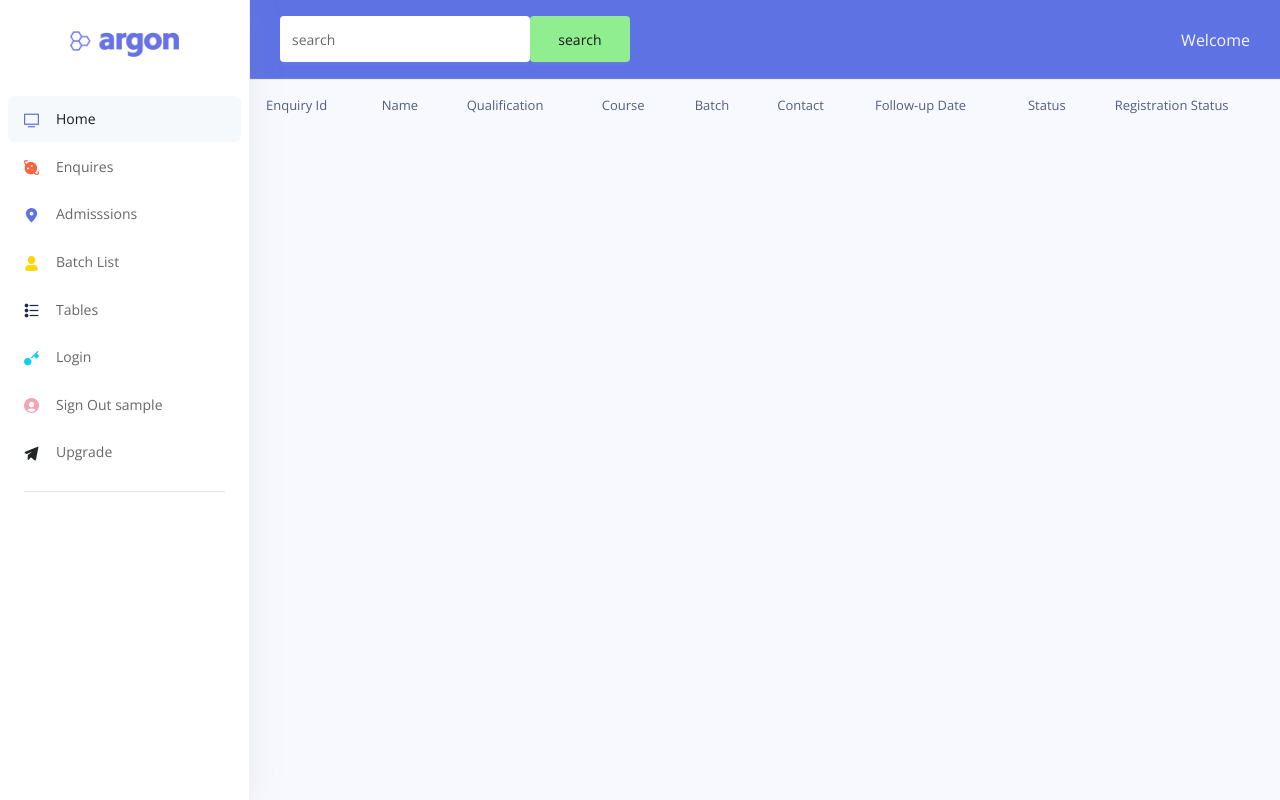
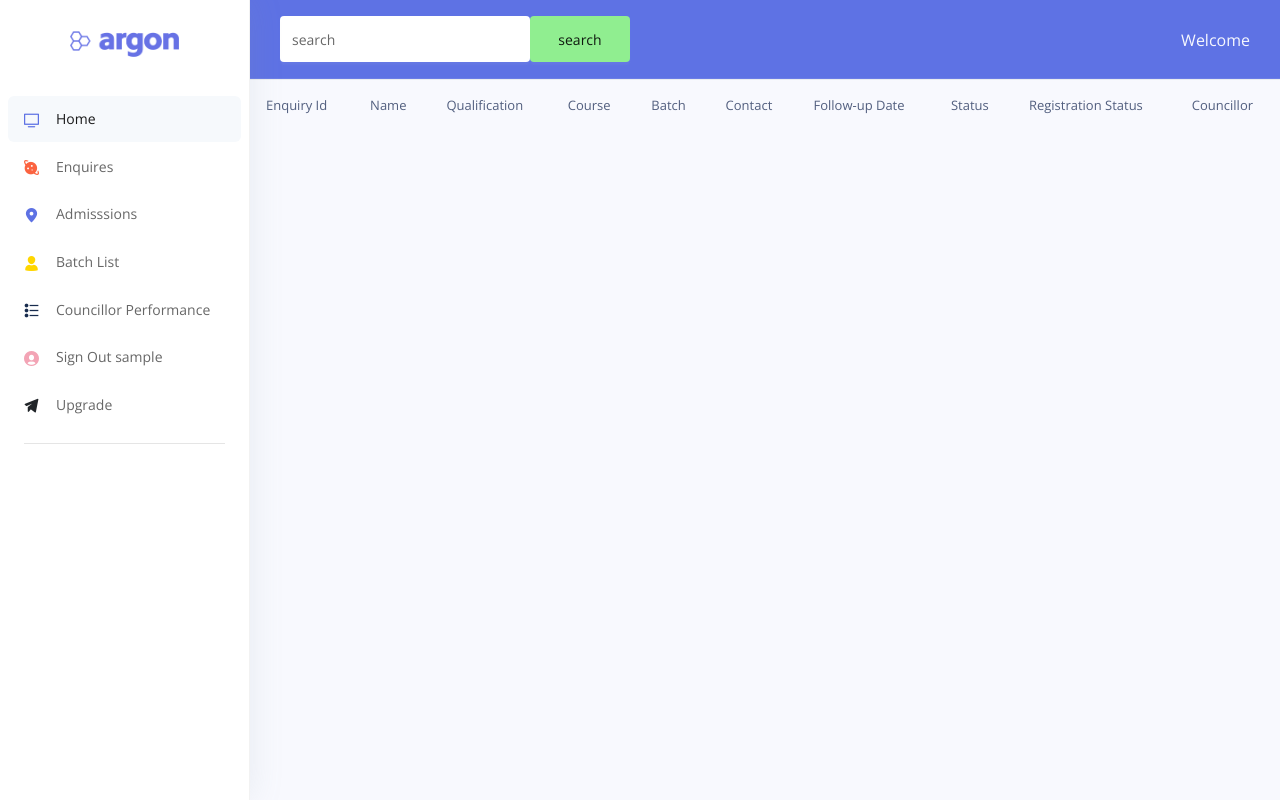
Before and after one commit to unnievarghese/crm, a Django app: page /crm/enquiry_list in a window 1280 px wide. Run offline with Django 3.2, Linux system fonts and the light colour scheme; the visitor is signed in with stand-in values (Sample User, id 1); data that the repository does not hold is empty; some libraries are stand-ins or nearby versions.

Commit message:
april 14

```diff
--- a/crm_automation/crm/forms.py
+++ b/crm_automation/crm/forms.py
@@ -37,7 +37,6 @@ class batch_creation_form(ModelForm):
         fields='__all__'
         widgets = {
             'batch_code': forms.TextInput(attrs={'class': 'form-control'}),
-            'course': forms.TextInput(attrs={'class': 'form-control'}),
             'batch_date': forms.DateInput(attrs={'class': 'form-control'}),
             'course_fee': forms.TextInput(attrs={'class': 'form-control'}),
         }
@@ -69,6 +68,7 @@ class enquiry_creation_form(ModelForm):
             'enquirydate': forms.DateInput(attrs={'class': 'form-control'}),
             'followup_date': forms.DateInput(attrs={'class': 'form-control'}),
             'email': forms.EmailInput(attrs={'class': 'form-control'}),
+            'councillor': forms.EmailInput(attrs={'class': 'form-control', 'readonly': 'readonly'}),
 
         }
     def clean(self):
@@ -88,6 +88,7 @@ class admission_creation_form(ModelForm):
             'enquiryid': forms.TextInput(attrs={'class': 'form-control'}),
             'coursefee': forms.TextInput(attrs={'class': 'form-control'}),
             'date': forms.DateInput(attrs={'class': 'form-control'}),
+            'councillor': forms.TextInput(attrs={'class': 'form-control','readonly':'readonly'}),
         }
 
     def clean(self):
--- a/crm_automation/crm/models.py
+++ b/crm_automation/crm/models.py
@@ -41,6 +41,7 @@ class Enquiry(models.Model):
         ('Cancel','Cancel')
     }
     status=models.CharField(max_length=20,choices=action)
+    councillor=models.CharField(max_length=50,null=True)
 
     def __str__(self):
         return str(self.enquiryid)
@@ -51,6 +52,7 @@ class Admission(models.Model):
     coursefee=models.IntegerField()
     batch_code=models.ForeignKey(Batch,on_delete=models.CASCADE)
     date=models.DateField(default=date.today())
+    councillor=models.CharField(max_length=50,null=True)
 
     def __str__(self):
         return self.admission_no
--- a/crm_automation/crm/templates/crm/admission_list.html
+++ b/crm_automation/crm/templates/crm/admission_list.html
@@ -10,6 +10,7 @@
             <td>Course Fee</td>
             <td>Batch Code</td>
             <td>Date</td>
+            <td>Councillor</td>
         </tr>
         {%for admission in admissions%}
         <tr>
@@ -18,6 +19,7 @@
             <td>{{admission.coursefee}}</td>
             <td>{{admission.batch_code}}</td>
             <td>{{admission.date}}</td>
+            <td>{{admission.councillor}}</td>
         </tr>
         {%endfor%}
     </table>
--- a/crm_automation/crm/templates/crm/base.html
+++ b/crm_automation/crm/templates/crm/base.html
@@ -60,18 +60,22 @@
                 <span class="nav-link-text">Batch List</span>
               </a>
             </li>
+          {%if user.is_superuser%}
             <li class="nav-item">
-              <a class="nav-link" href="examples/tables.html">
+              <a class="nav-link" href="{%url 'councillor'%}">
                 <i class="ni ni-bullet-list-67 text-default"></i>
-                <span class="nav-link-text">Tables</span>
+                <span class="nav-link-text">Councillor Performance</span>
               </a>
             </li>
+          {%endif%}
+            {%if user == "AnonymousUser" %}
             <li class="nav-item">
               <a class="nav-link" href="{%url 'signin'%}">
                 <i class="ni ni-key-25 text-info"></i>
                 <span class="nav-link-text">Login</span>
               </a>
             </li>
+            {%endif%}
 
       {%if user != "AnonymousUser" %}
             <li class="nav-item">
@@ -305,9 +309,11 @@
 <!--              </nav>-->
 <!--            </div>-->
             <div class="col-lg-12 col-12 text-left">
+            {%if user.is_superuser%}
               <a href="{%url 'councilorcreation'%}" class="btn btn-sm btn-neutral">Register New Councillor</a>
               <a href="{%url 'createcourse'%}" class="btn btn-sm btn-neutral">Create New Course</a>
               <a href="{%url 'batch'%}" class="btn btn-sm btn-neutral">Create New Batch</a>
+            {%endif%}
               <a href="{%url 'enquiry'%}" class="btn btn-sm btn-neutral">Create New Enquiry</a>
               <a href="{%url 'paymentdetails'%}" class="btn btn-sm btn-neutral">Make Payment</a>
             </div>
--- a/crm_automation/crm/templates/crm/batch_list.html
+++ b/crm_automation/crm/templates/crm/batch_list.html
@@ -13,6 +13,7 @@
             <td>Batch Date</td>
             <td>Course Fee</td>
             <td>Batch Status</td>
+            <td>Fee Detail</td>
         </tr>
         {%for batch in batches%}
         <tr>
@@ -22,6 +23,7 @@
             <td>{{batch.batch_date}}</td>
             <td>{{batch.course_fee}}</td>
             <td>{{batch.batch_status}}</td>
+            <td><a href="{%url 'batch_payment' batch.batch_code %}">click for details</a></td>
         </tr>
         {%endfor%}
     </table>
--- a/crm_automation/crm/templates/crm/enquiry_list.html
+++ b/crm_automation/crm/templates/crm/enquiry_list.html
@@ -4,6 +4,7 @@
 
 {%block body_block%}
 <body>
+
     <table class="table">
         <tr>
             <td>Enquiry Id</td>
@@ -15,6 +16,7 @@
             <td>Follow-up Date</td>
             <td>Status</td>
             <td> Registration Status</td>
+            <td>Councillor</td>
         </tr>
         {% for enquiry in enquires %}
         <tr>
@@ -27,10 +29,11 @@
             <td>{{enquiry.followup_date}}</td>
             <td>{{enquiry.status}}</td>
             {%if enquiry.status == 'call_back'%}
-                <td><a href="{%url 'admission' enquiry.enquiryid%}"> Register </a></td>
+                <td><a href="{%url 'admission' enquiry.enquiryid enquiry.councillor%}"> Register </a></td>
             {%else%}
                 <td>Admitted</td>
             {%endif%}
+            <td>{{enquiry.councillor}}</td>
         </tr>
         {%endfor%}
     </table>
--- a/crm_automation/crm/urls.py
+++ b/crm_automation/crm/urls.py
@@ -1,6 +1,6 @@
 from django.urls import path
 from crm.views import councillor_creation,signin,course_creation,homepage,signout,batch_creation,enquiry_creation,\
-    admission_creation,paymentdetails,makepayment,enquirylist,admissionlist,batch_list
+    admission_creation,paymentdetails,makepayment,enquirylist,admissionlist,batch_list,batch_payment,councillor_performance
 
 urlpatterns = [
     path('councillorcreation',councillor_creation.as_view(),name='councilorcreation'),
@@ -9,12 +9,13 @@ urlpatterns = [
     path('signout',signout.as_view(),name='signout'),
     path('batchcreation',batch_creation.as_view(),name='batch'),
     path('enquirycreation',enquiry_creation.as_view(),name='enquiry'),
-    path('admission/<str:id>',admission_creation.as_view(),name='admission'),
+    path('admission/<str:id>/<str:pk>',admission_creation.as_view(),name='admission'),
     path('paymentdetails',paymentdetails.as_view(),name='paymentdetails'),
     path('makepayment/<str:id>',makepayment.as_view(),name='payment'),
     path('home',homepage.as_view(),name='home'),
     path('enquiry_list',enquirylist.as_view(),name='enquirylist'),
     path('admission_list',admissionlist.as_view(),name='admissionlist'),
     path('batch_list',batch_list.as_view(),name='batchlist'),
-
+    path('batch_payment/<str:id>',batch_payment.as_view(),name='batch_payment'),
+    path('councillor_performance',councillor_performance.as_view(),name='councillor')
 ]
--- a/crm_automation/crm/views.py
+++ b/crm_automation/crm/views.py
@@ -9,6 +9,8 @@ from django.db.models import Q
 from django.contrib.auth.forms import User
 from datetime import datetime
 from django.db.models import Sum
+from django.contrib.auth import get_user_model
+
 
 class signin(TemplateView):
     context={}
@@ -52,7 +54,7 @@ class councillor_creation(PermissionRequiredMixin, TemplateView):
         form = self.form_class(request.POST)
         if form.is_valid():
             form.save()
-            return render(request,'crm/centreheadpage.html')
+            return redirect('home')
         return redirect('councilorcreation')
 
 class course_creation(PermissionRequiredMixin,TemplateView):
@@ -93,6 +95,7 @@ class homepage(LoginRequiredMixin,TemplateView):
         self.context['batch']=total_batches
         total_councillors=len(User.objects.all())-1
         self.context['councilor']=total_councillors
+        self.context['user']=request.user
 
 #       Line chart
         monthly_payment = ['0', '0', '0', '0', '0', '0', '0', '0', '0', '0', '0', '0', '0']
@@ -153,7 +156,6 @@ class enquiry_creation(LoginRequiredMixin,TemplateView):
                 enquiryid_list.append(enquiry.enquiryid)
             last_enquiry_id = sorted(enquiryid_list, key=lambda x: int(x[7:]),reverse=True)[-1]
             lst = int(last_enquiry_id.split('-')[1]) + 1
-            print(last_enquiry_id.split('-'))
             enquiry_id = 'Enquiry-' + str(lst)
         # if enquiry_obj:
         #     last_enquiry_id = enquiry_obj.enquiryid
@@ -163,7 +165,7 @@ class enquiry_creation(LoginRequiredMixin,TemplateView):
         else:
             enquiry_id = 'Enquiry-1'
         form=self.form_class
-        self.context['form']=form(initial={'enquiryid':enquiry_id})
+        self.context['form']=form(initial={'enquiryid':enquiry_id,'councillor': request.user})
         return render(request,self.template_name,self.context)
 
     def post(self, request, *args, **kwargs):
@@ -189,8 +191,9 @@ class admission_creation(LoginRequiredMixin,TemplateView):
         else:
             admission_no = 'admission-1'
         enquiry_id=kwargs.get('id')
+        councillor=kwargs.get('pk')
         form=self.form_class
-        self.context['form']=form(initial={'enquiryid':enquiry_id,'admission_no':admission_no})
+        self.context['form']=form(initial={'enquiryid':enquiry_id,'admission_no':admission_no,'councillor':councillor})
         return render(request,self.template_name,self.context)
     def post(self, request, *args, **kwargs):
         form=self.form_class(request.POST)
@@ -288,3 +291,53 @@ class batch_list(LoginRequiredMixin,TemplateView):
         batches=self.model.objects.all()
         self.context['batches']=batches
         return render(request,self.template_name,self.context)
+
+class batch_payment(TemplateView):
+    context={}
+    template_name = 'crm/batch_fee_details.html'
+    def get(self, request, *args, **kwargs):
+        batch_code=kwargs.get('id')
+        admission_obj=Admission.objects.filter(batch_code__batch_code=batch_code)
+        enquiry_id_list=[]
+        total_fee=0
+        for admission in admission_obj:
+            enquiry_id_list.append(admission.enquiryid)
+            total_fee+=admission.coursefee
+        total_feepaid=0
+        for enquiry in enquiry_id_list:
+            payment=Payment.objects.filter(enquiryid=enquiry).aggregate(Sum('amount'))
+            if payment['amount__sum'] is not None:
+                total_feepaid+=payment['amount__sum']
+        batchfee_balance=total_fee-total_feepaid
+        self.context['total']=total_fee
+        self.context['feepaid']=total_feepaid
+        self.context['balance']=batchfee_balance
+        return render(request,self.template_name,self.context)
+
+class councillor_performance(TemplateView):
+    context={}
+    template_name = 'crm/councillor_performance.html'
+
+    def get(self, request, *args, **kwargs):
+        councillor_list=[]
+        User = get_user_model()
+        users = User.objects.all()
+        for user in users:
+            councillor_list.append(user)
+        enquiry_list=Enquiry.objects.all()
+        admission_list=Admission.objects.all()
+        user_enquiry,user_admission=[],[]
+        performance={}
+        for user in councillor_list:
+            for enquiry in enquiry_list:
+                if str(user)==enquiry.councillor:
+                    user_enquiry.append(enquiry)
+            for admission in admission_list:
+                if str(user) == admission.councillor:
+                    user_admission.append(admission)
+            performance[str(user)]={'enquiry':len(user_enquiry),'admission':len(user_admission)}
+            user_admission,user_enquiry=[],[]
+        self.context['perf']=performance
+        print(performance)
+        self.context['councillor']=councillor_list
+        return render(request,self.template_name,self.context)
```
Also changed, not shown: crm_automation/crm/templates/crm/batch_fee_details.html (added, +23 -0 lines), crm_automation/crm/templates/crm/councillor_performance.html (added, +25 -0 lines), crm_automation/crm/migrations/0005_auto_20210413_1213.py (added), crm_automation/crm/migrations/0006_auto_20210413_1443.py (added).
